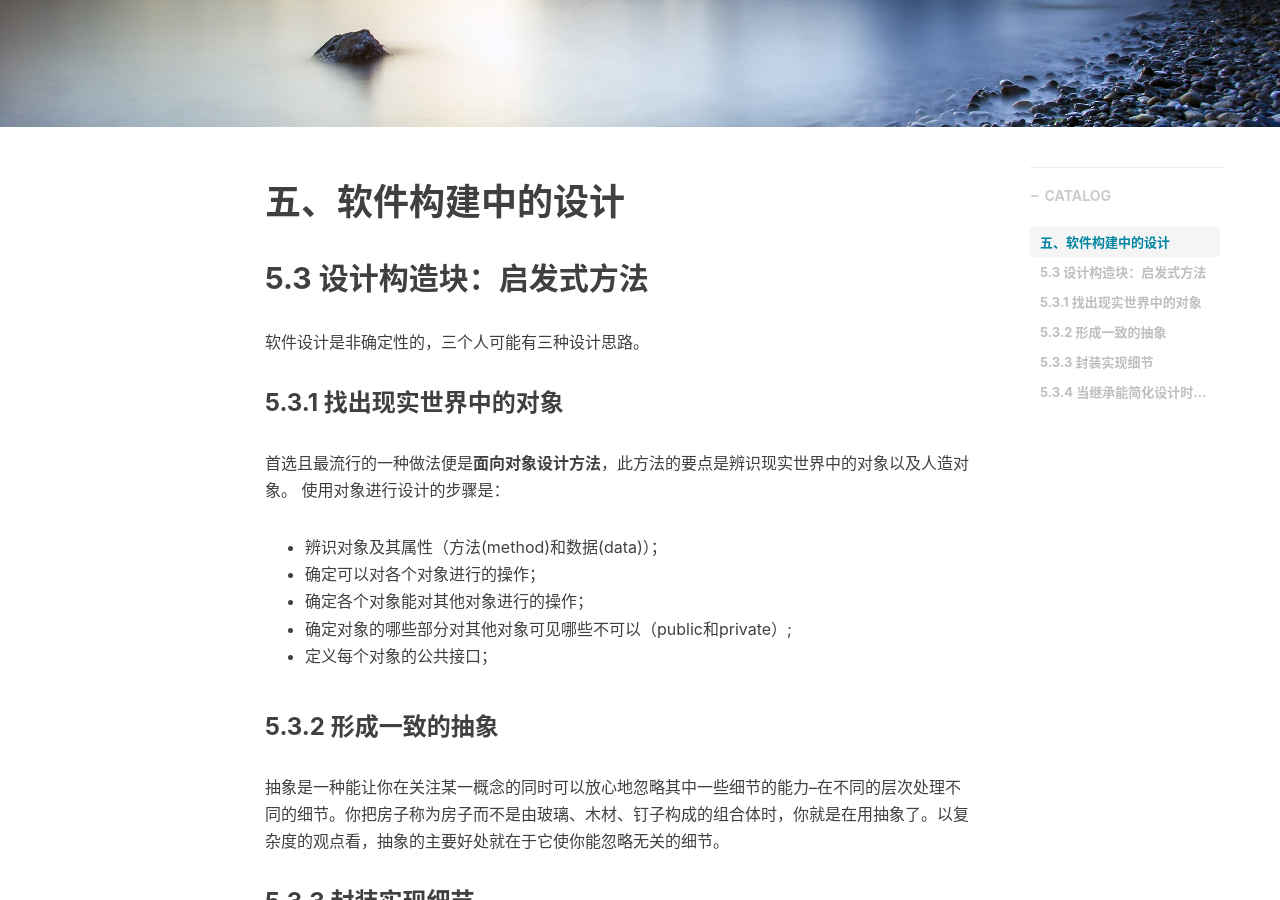
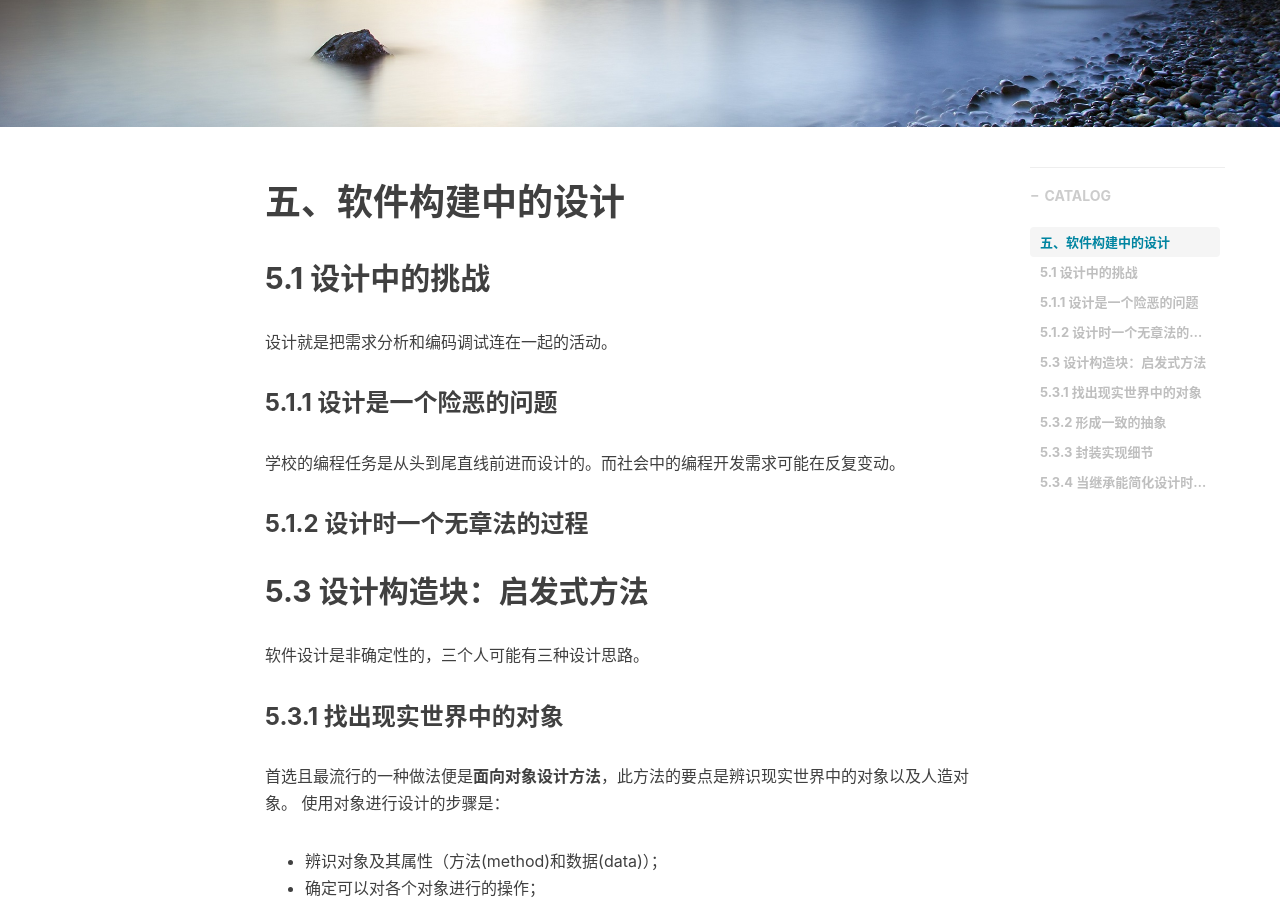
Before and after one commit to shihai1991/shihai1991.github.io, a Jekyll site: the page built from _posts/2022-05-28-代码大全2.md, in a window 1280 px wide and 900 px high, scrolled down 330 px. Built offline with Jekyll 4.4.1, drawn with Linux system fonts in a browser that asks for light colours; nearby versions of some CDN libraries; comment, search, counter and statistics services are not loaded.

Commit message:
Update 2022-05-28-代码大全2.md

```diff
--- a/_posts/2022-05-28-代码大全2.md
+++ b/_posts/2022-05-28-代码大全2.md
@@ -9,6 +9,14 @@ tags:
 time: '2022.06.01 15:52:00'
 ---
 # 五、软件构建中的设计
+## 5.1 设计中的挑战
+设计就是把需求分析和编码调试连在一起的活动。
+
+### 5.1.1 设计是一个险恶的问题
+学校的编程任务是从头到尾直线前进而设计的。而社会中的编程开发需求可能在反复变动。
+
+### 5.1.2 设计时一个无章法的过程
+
 ## 5.3 设计构造块：启发式方法
 软件设计是非确定性的，三个人可能有三种设计思路。
 
```
